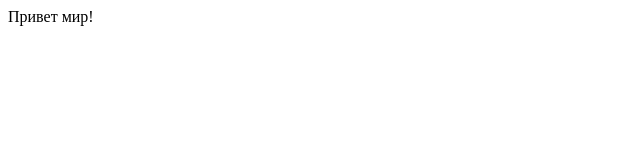
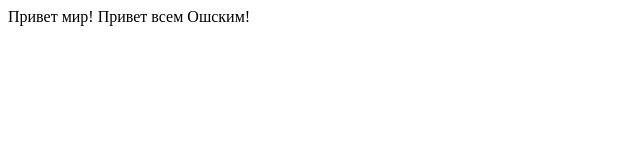
Before and after one commit to AdaCourses-1/git-basics, a plain HTML site: page index.html in a window 1280 px wide. Shown: the whole page, without its empty margins (0-640 px from the left). Drawn offline with Linux system fonts and the light colour scheme.

Commit message:
added new text

```diff
--- a/index.html
+++ b/index.html
@@ -7,5 +7,6 @@
 </head>
 <body>
     Привет мир!
+    Привет всем Ошским!
 </body>
 </html>
```
